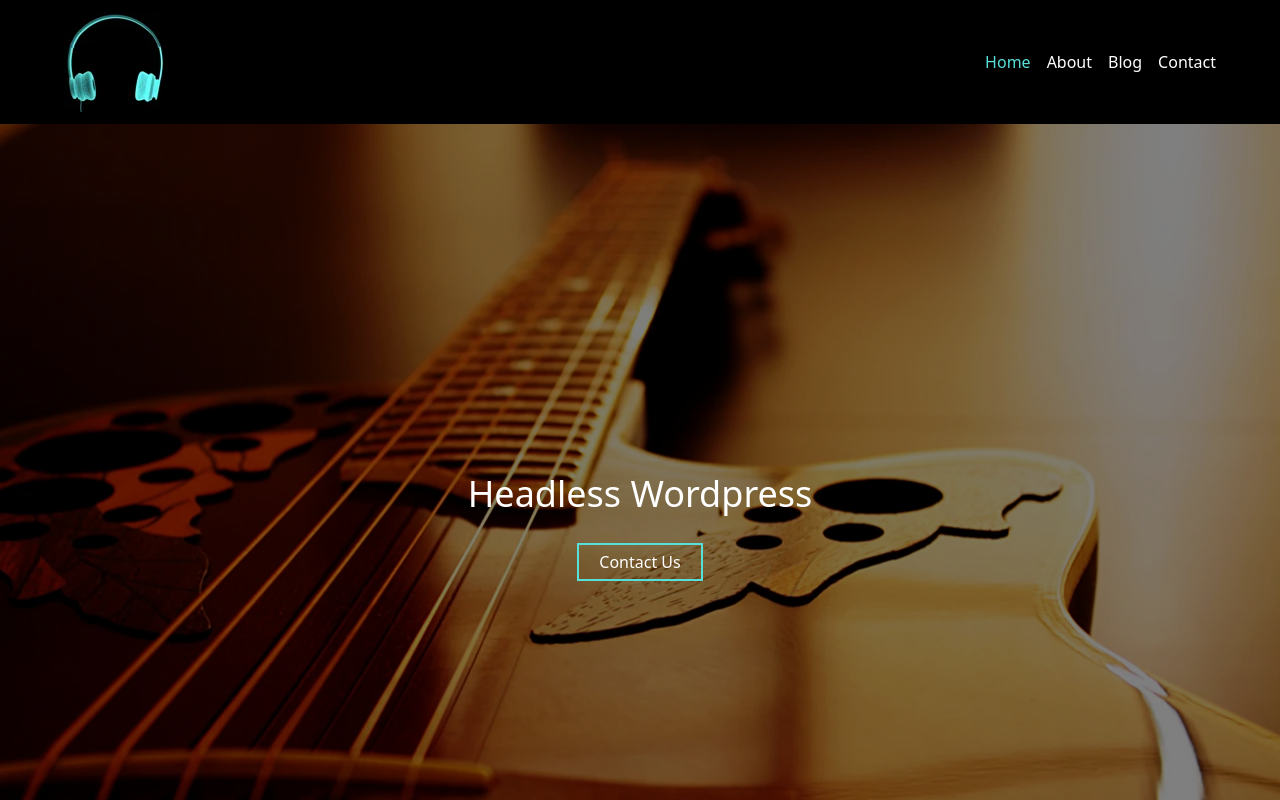
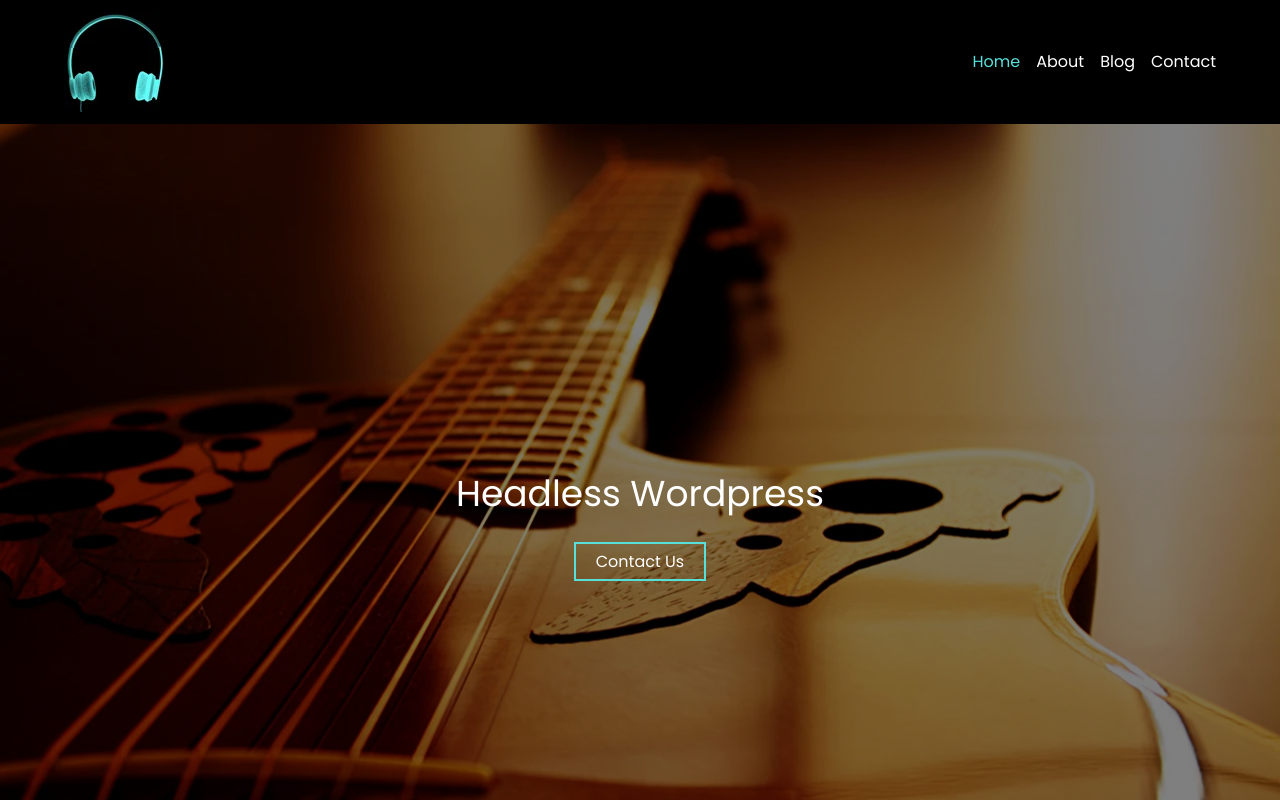
Before and after one commit to MusiMD/Headless-WP, a Next.js app: page / in a window 1280 px wide. Shown: the top 800 px of the page. Built offline with nearby package versions, Linux system fonts and the light colour scheme.

Commit message:
font family updated

```diff
--- a/package.json
+++ b/package.json
@@ -10,6 +10,7 @@
   },
   "dependencies": {
     "@apollo/client": "^3.10.8",
+    "@next/font": "^14.2.5",
     "date-fns": "^3.6.0",
     "graphql": "^16.9.0",
     "next": "^14.2.5",
--- a/src/pages/_app.js
+++ b/src/pages/_app.js
@@ -1,11 +1,22 @@
 import "@/styles/globals.css";
 import Header from '../components/Header'
 import Footer from "@/components/Footer";
+import {Poppins} from "@next/font/google";
+
+const poppins = Poppins({
+  weight: ['400', '700'],
+  subsets: ['latin'],
+  display: 'swap',
+})
 
 export default function App({ Component, pageProps }) {
   return (
   <>
-  <Header/><Component {...pageProps} /><Footer/>
+    <div className={poppins.className}>
+      <Header />
+      <Component {...pageProps} />
+      <Footer />
+    </div>
   </>
   );
 }
--- a/src/styles/globals.css
+++ b/src/styles/globals.css
@@ -18,9 +18,11 @@
 
 body {
   color: rgb(var(--foreground-rgb));
+  font-family: 'Poppins';
 }
 
 @layer utilities {
+
   button{
     @apply bg-custom-blue text-white px-4 py-2 hover:bg-black hover:text-custom-blue;
   }
```
Also changed, not shown: 1 other file (tests, documents, lock files or other folders).
